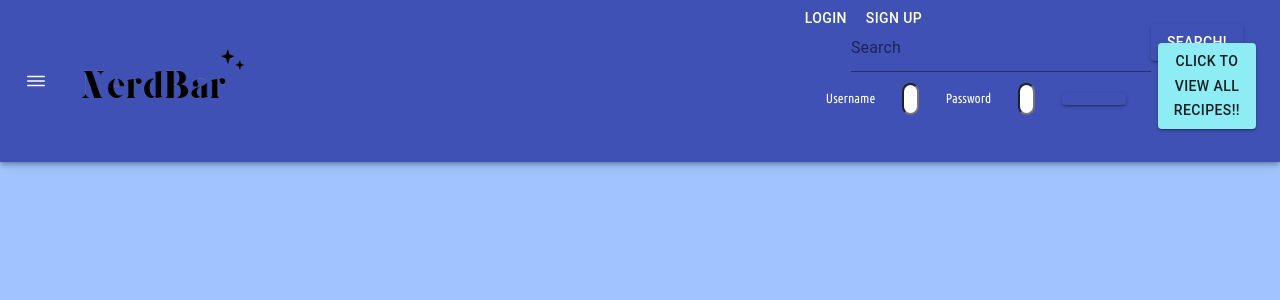
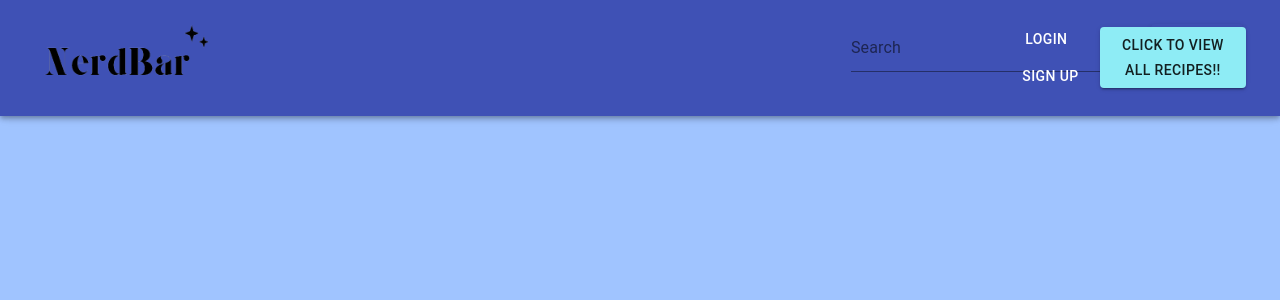
Before and after one commit to klsmith5370/NerdBar, a React app: page /home in a window 1280 px wide. Shown: the top 300 px of the page. Built offline with nearby package versions, Linux system fonts and the light colour scheme; no server answers.

Commit message:
Navbar styling almost complete, still needs some additional styling

```diff
--- a/client/App.js
+++ b/client/App.js
@@ -47,7 +47,7 @@ const App = () => {
           ) : (
           <Routes>
             <Route exact path='/' element={<Login />} />
-            <Route path='/home' element={<AuthForm />} />
+            {/* <Route path='/home' element={<AuthForm />} /> */}
             <Route path='/login' element={<Login />} />
             <Route path='/signup' element={<Signup />} />
             <Route path='/characterRecipes' element={<AllRecipes />} />
--- a/client/components/AuthForm.js
+++ b/client/components/AuthForm.js
@@ -24,7 +24,7 @@ export const AuthForm = props => {
           <input name='password' type='password' />
         </div>
         <div>
-          <Button className='login-submit' type='submit' variant='contained' color='primary'>{displayName}</Button>
+          <Button className='login-submit' type='submit' variant='contained' color='#9BF6FF'>{displayName}</Button>
         </div>
         {error && error.response && <div> {error.response.data} </div>}
       </form>
--- a/client/components/Navbar.js
+++ b/client/components/Navbar.js
@@ -11,11 +11,11 @@ import { AuthForm } from './AuthForm'
 
 
 const Navbar = ({handleClick, isLoggedIn}) => (
-  <AppBar>
-    <Toolbar>
-      <IconButton edge='start' color='inherit' component={Link} to='/login'>
+  <AppBar style={{ display: 'flex', flexDirection: 'row', justifyContent: 'space-between' }}>
+    <Toolbar style={{ display: 'flex', justifyContent: 'space-between', width: '100%' }}>
+      {/* <IconButton edge='start' color='inherit' component={Link} to='/login'>
         {isLoggedIn ? <HiHome /> : <IoMenuOutline />}
-      </IconButton>
+      </IconButton> */}
 
       <Typography>
         <img className='logo' src='NerdBar-logo.jpg' alt='NerdBar brand logo'/>
@@ -39,7 +39,7 @@ const Navbar = ({handleClick, isLoggedIn}) => (
         <Box>
           <Button component={Link} to='/login' color='inherit'>Login</Button>
           <Button component={Link} to='/signup' color='inherit'>Sign Up</Button>
-          <AuthForm />
+          {/* <AuthForm /> */}
         </Box>
 
       )}
--- a/public/style.css
+++ b/public/style.css
@@ -3,8 +3,9 @@ body {
   /* background-image: url("color-background.jpg"); */
   background-color: #A0C4FF;
   background-size: cover;
+  margin: 0;
   display: flex;
-  flex-direction: row;
+  flex-direction: column;
   justify-content: center;
   align-items: center;
 }
@@ -20,10 +21,28 @@ label {
 
 .logo {
   width: 200px;
-  /* position: fixed; */
+  /* position: fixed;
   top: 0;
-  left: 0;
+  left: 0; */
 }
+
+/* .AppBar {
+  display: flex;
+  flex-direction: row;
+  justify-content: space-between;
+  align-items: center;
+}
+
+.Toolbar {
+  display: flex;
+  justify-content: space-between;
+  width: 100%
+} */
+
+.Box {
+  margin-left: auto;
+}
+
 
 /* nav {
   display: flex;
@@ -47,7 +66,9 @@ nav a {
 }
 
 .all-recipes-button {
-  margin-top: 10px;
+  /* margin-top: 10px; */
+  margin-left: auto;
+  margin-right: 10px;
 }
 
 form {
```
